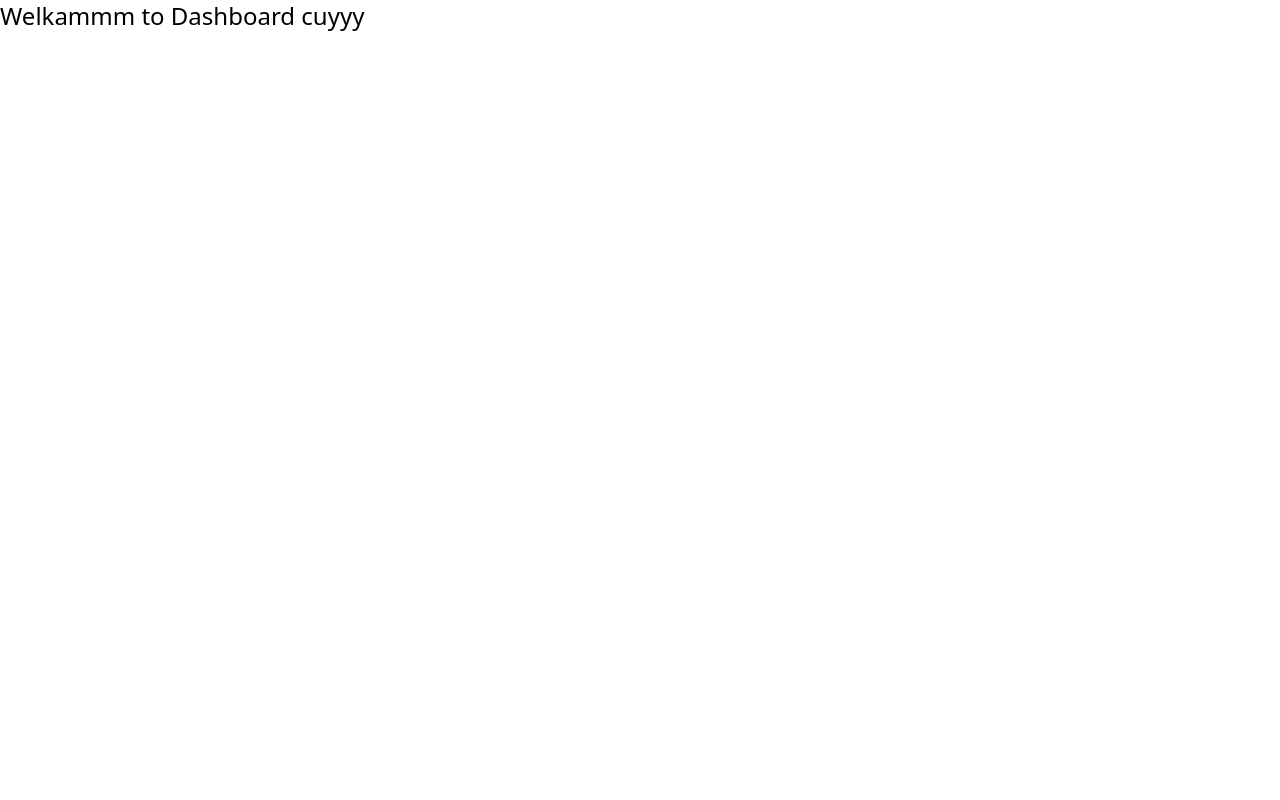
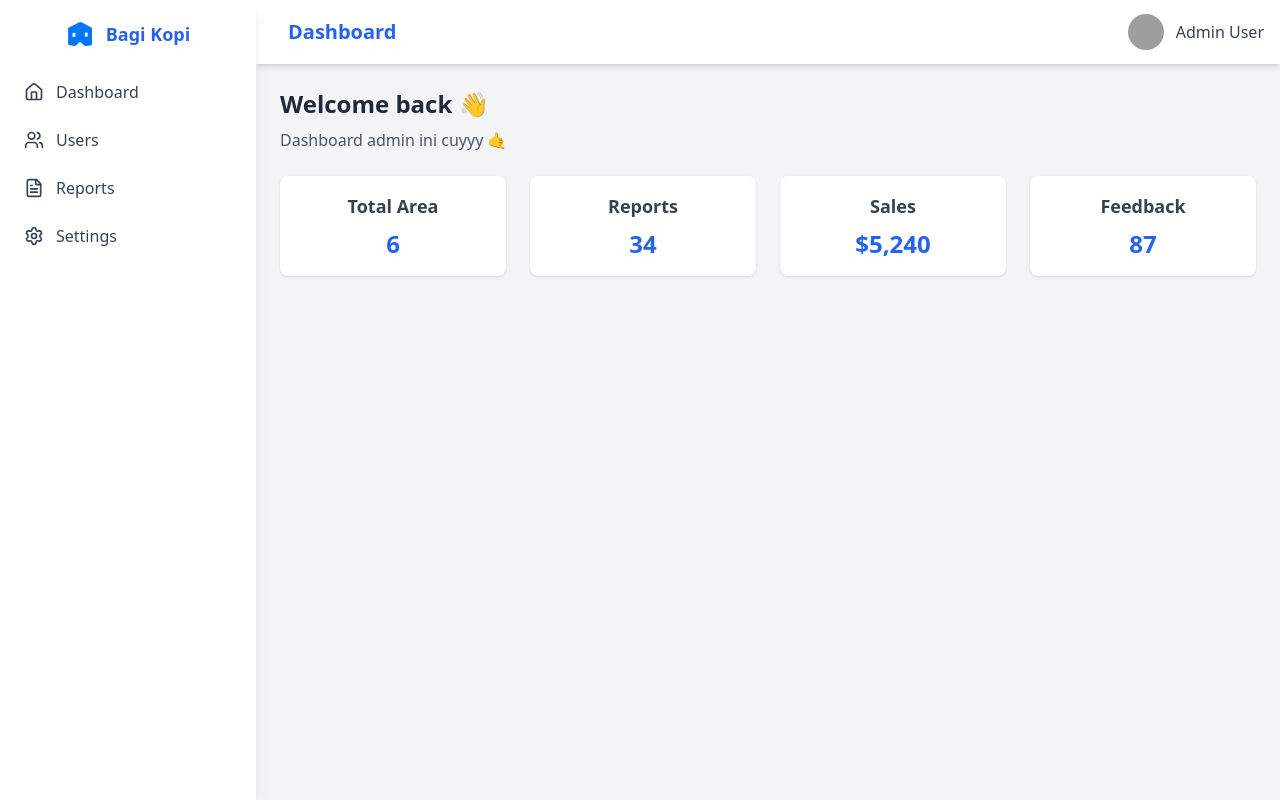
Before and after one commit to RizalSFN/ceklis-monitoring, a React (Vite) app in the folder frontend/: page /dashboard in a window 1280 px wide. Built offline with nearby package versions, Linux system fonts and the light colour scheme; grey boxes are pictures that could not be loaded.

Commit message:
membuat dashboard admin

```diff
--- a/frontend/package.json
+++ b/frontend/package.json
@@ -13,6 +13,7 @@
   "dependencies": {
     "axios": "^1.12.2",
     "immer": "^10.1.1",
+    "lucide-react": "^0.544.0",
     "react": "^19.1.0",
     "react-dom": "^19.1.0",
     "react-router-dom": "^7.9.3",
--- a/frontend/src/pages/Dashboard.jsx
+++ b/frontend/src/pages/Dashboard.jsx
@@ -1,5 +1,116 @@
-export default function Dashboard() {
+import { useState } from "react";
+import {
+    Menu,
+    X,
+    Home,
+    Users,
+    FileText,
+    Settings,
+} from "lucide-react";
+import logo from "../assets/bagikopi.png"
+import { Link } from "react-router-dom";
+
+function Dashboard() {
+    const [sidebarOpen, setSidebarOpen] = useState(false);
+
+    const menus = [
+        { name: "Dashboard", path: "/dashboard", icon: <Home className="w-5 h-5" /> },
+        { name: "Users", path: "/users", icon: <Users className="w-5 h-5" /> },
+        { name: "Reports", path: "/reports", icon: <FileText className="w-5 h-5" /> },
+        { name: "Settings", path: "/settings", icon: <Settings className="w-5 h-5" /> },
+    ];
+
     return (
-        <h1 className="text-2xl">Welkammm to Dashboard cuyyy</h1>
-    )
+        <div className="flex h-screen bg-gray-100">
+            {/* Sidebar */}
+            <div
+                className={`fixed inset-y-0 left-0 z-30 w-64 transform bg-white shadow-lg transition-transform duration-300 ease-in-out md:translate-x-0 md:static md:inset-0 ${sidebarOpen ? "translate-x-0" : "-translate-x-full"
+                    }`}
+            >
+                <div className="flex items-center justify-center h-160 text-blue-600 font-bold text-lg mt-5">
+                    <img src={logo} alt="bagikopi-logo" className="w-7 h-7 mr-3" />
+                    <p>Bagi Kopi</p>
+                </div>
+                <nav className="mt-5">
+                    {menus.map((menu, i) => (
+                        <Link
+                            key={i}
+                            to={menu.path}
+                            className="flex items-center px-6 py-3 text-gray-700 hover:bg-blue-100 hover:text-blue-600 transition"
+                        >
+                            {menu.icon}
+                            <span className="ml-3">{menu.name}</span>
+                        </Link>
+                    ))}
+                </nav>
+            </div>
+
+            {/* Overlay Mobile */}
+            {sidebarOpen && (
+                <div
+                    className="fixed inset-0 bg-black opacity-50 z-20 md:hidden"
+                    onClick={() => setSidebarOpen(false)}
+                />
+            )}
+
+            {/* Main Content */}
+            <div className="flex-1 flex flex-col">
+                {/* Navbar */}
+                <header className="flex items-center justify-between bg-white h-16 px-4 shadow-md">
+                    <div className="flex items-center">
+                        <button
+                            className="md:hidden text-gray-700"
+                            onClick={() => setSidebarOpen(!sidebarOpen)}
+                        >
+                            {sidebarOpen ? <X className="w-6 h-6" /> : <Menu className="w-6 h-6" />}
+                        </button>
+                        <h1 className="hidden md:block text-xl font-semibold text-blue-600 ml-4">
+                            Dashboard
+                        </h1>
+                    </div>
+
+                    <div className="flex items-center space-x-3">
+                        <img
+                            src="https://i.pravatar.cc/40"
+                            alt="Profile"
+                            className="w-9 h-9 rounded-full"
+                        />
+                        <span className="hidden sm:block font-medium text-gray-700">
+                            Admin User
+                        </span>
+                    </div>
+                </header>
+
+                {/* Content */}
+                <main className="flex-1 p-6 overflow-y-auto">
+                    <h2 className="text-2xl font-bold text-gray-800">Welcome back 👋</h2>
+                    <p className="mt-2 text-gray-600">
+                        Dashboard admin ini cuyyy 🤙
+                    </p>
+
+                    {/* Dummy cards */}
+                    <div className="grid grid-cols-1 sm:grid-cols-2 lg:grid-cols-4 gap-6 mt-6">
+                        <div className="bg-white shadow rounded-lg p-4 text-center">
+                            <h3 className="text-lg font-semibold text-gray-700">Total Area</h3>
+                            <p className="text-2xl text-blue-600 font-bold mt-2">6</p>
+                        </div>
+                        <div className="bg-white shadow rounded-lg p-4 text-center">
+                            <h3 className="text-lg font-semibold text-gray-700">Reports</h3>
+                            <p className="text-2xl text-blue-600 font-bold mt-2">34</p>
+                        </div>
+                        <div className="bg-white shadow rounded-lg p-4 text-center">
+                            <h3 className="text-lg font-semibold text-gray-700">Sales</h3>
+                            <p className="text-2xl text-blue-600 font-bold mt-2">$5,240</p>
+                        </div>
+                        <div className="bg-white shadow rounded-lg p-4 text-center">
+                            <h3 className="text-lg font-semibold text-gray-700">Feedback</h3>
+                            <p className="text-2xl text-blue-600 font-bold mt-2">87</p>
+                        </div>
+                    </div>
+                </main>
+            </div>
+        </div>
+    );
 }
+
+export default Dashboard;
```
Also changed, not shown: 1 other file (tests, documents, lock files or other folders).
